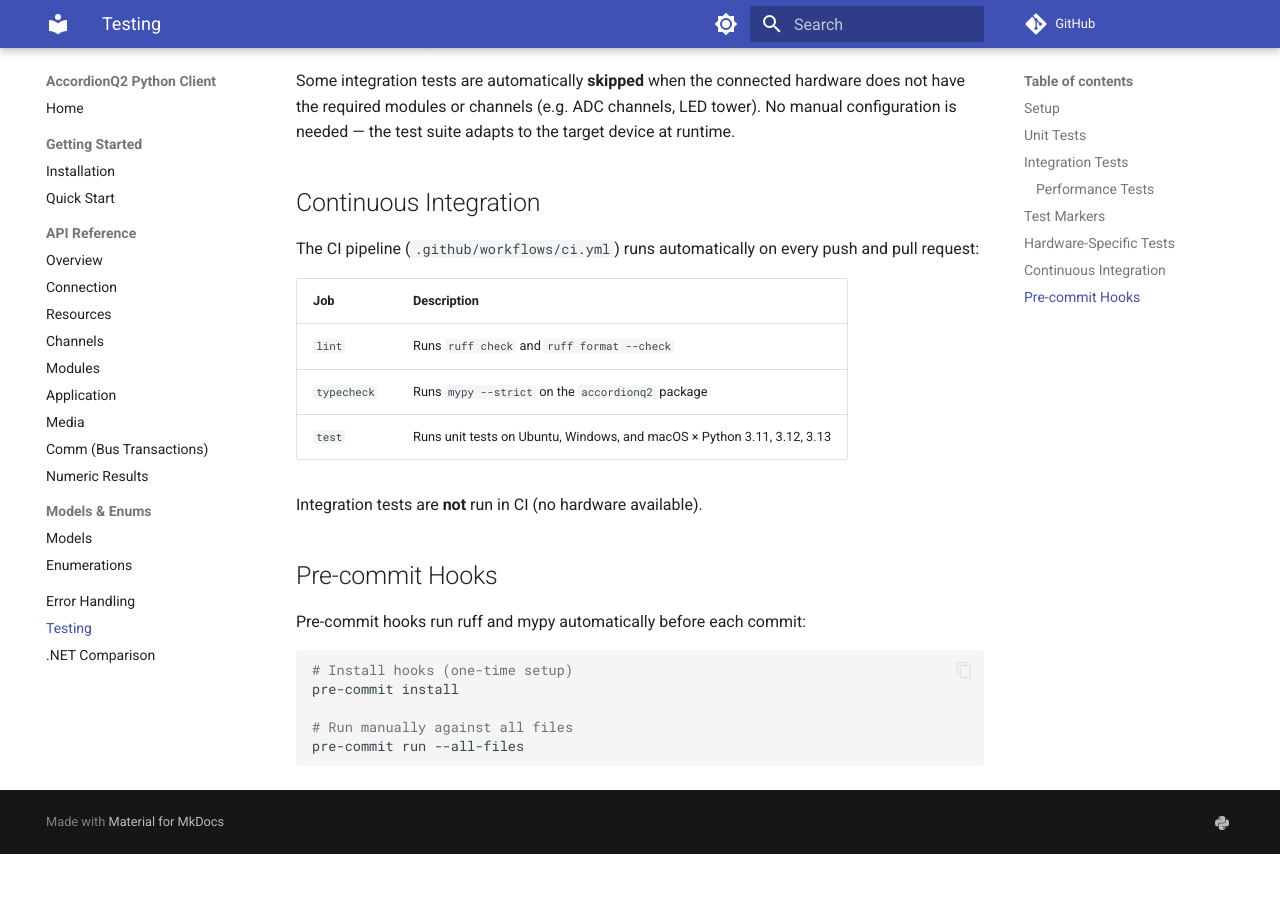
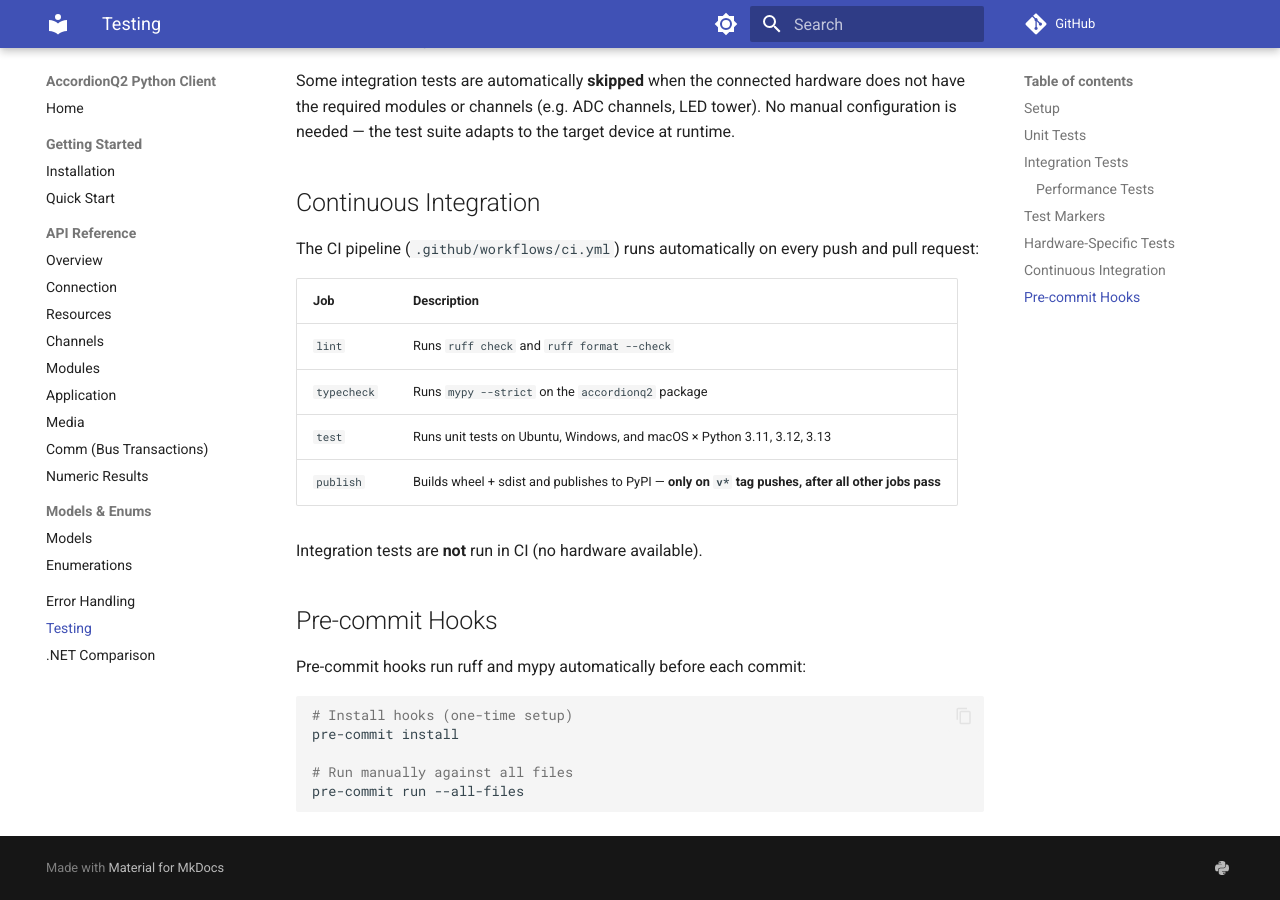
Before and after one commit to esharpab/esharp-accordion-projects-webapiclient-python, an MkDocs documentation site: the page built from docs/testing.md, in a window 1280 px wide and 900 px high, scrolled down 1397 px. Built offline with MkDocs 1.6.1 and Material for MkDocs 9.7.7, drawn with Linux system fonts in a browser that asks for light colours; comment, search, counter and statistics services are not loaded; before the commit the page ends 2251 px from its top, so only the background shows below that.

Commit message:
ci: add automated PyPI publish job on version tag
- Trigger publish job on v* tag pushes only
- Requires lint + typecheck + test to all pass first
- Uses PyPI Trusted Publishing (OIDC) - no API token secret needed
- Builds wheel and sdist with uv build
- Uses pypa/gh-action-pypi-publish@release/v1
- Runs in 'pypi' GitHub environment (add this in repo settings)
- Update docs/testing.md CI table to include publish job

```diff
--- a/docs/testing.md
+++ b/docs/testing.md
@@ -68,6 +68,7 @@ The CI pipeline (`.github/workflows/ci.yml`) runs automatically on every push an
 | `lint` | Runs `ruff check` and `ruff format --check` |
 | `typecheck` | Runs `mypy --strict` on the `accordionq2` package |
 | `test` | Runs unit tests on Ubuntu, Windows, and macOS × Python 3.11, 3.12, 3.13 |
+| `publish` | Builds wheel + sdist and publishes to PyPI — **only on `v*` tag pushes, after all other jobs pass** |
 
 Integration tests are **not** run in CI (no hardware available).
 
```
Also changed, not shown: 1 other file.
